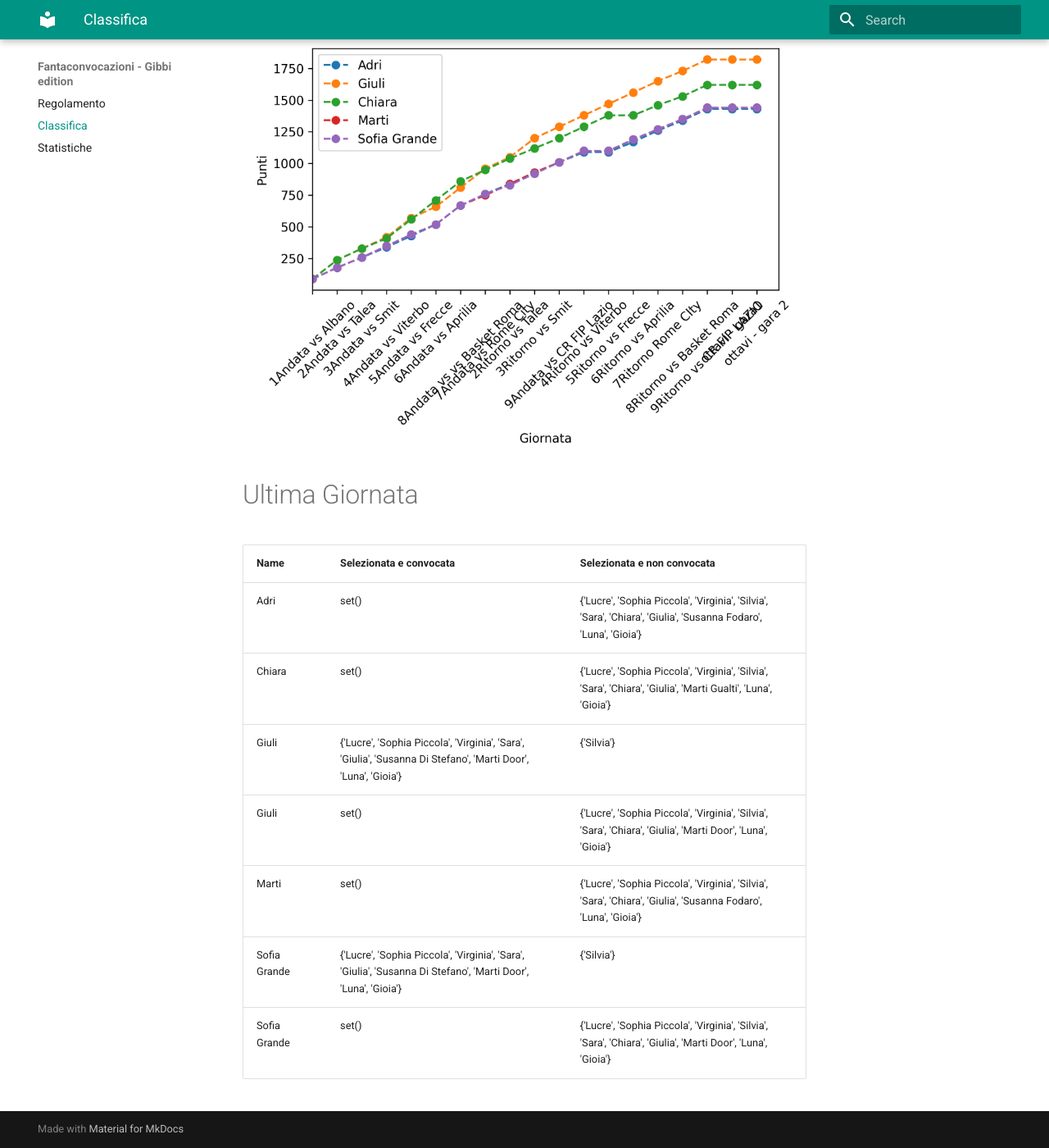
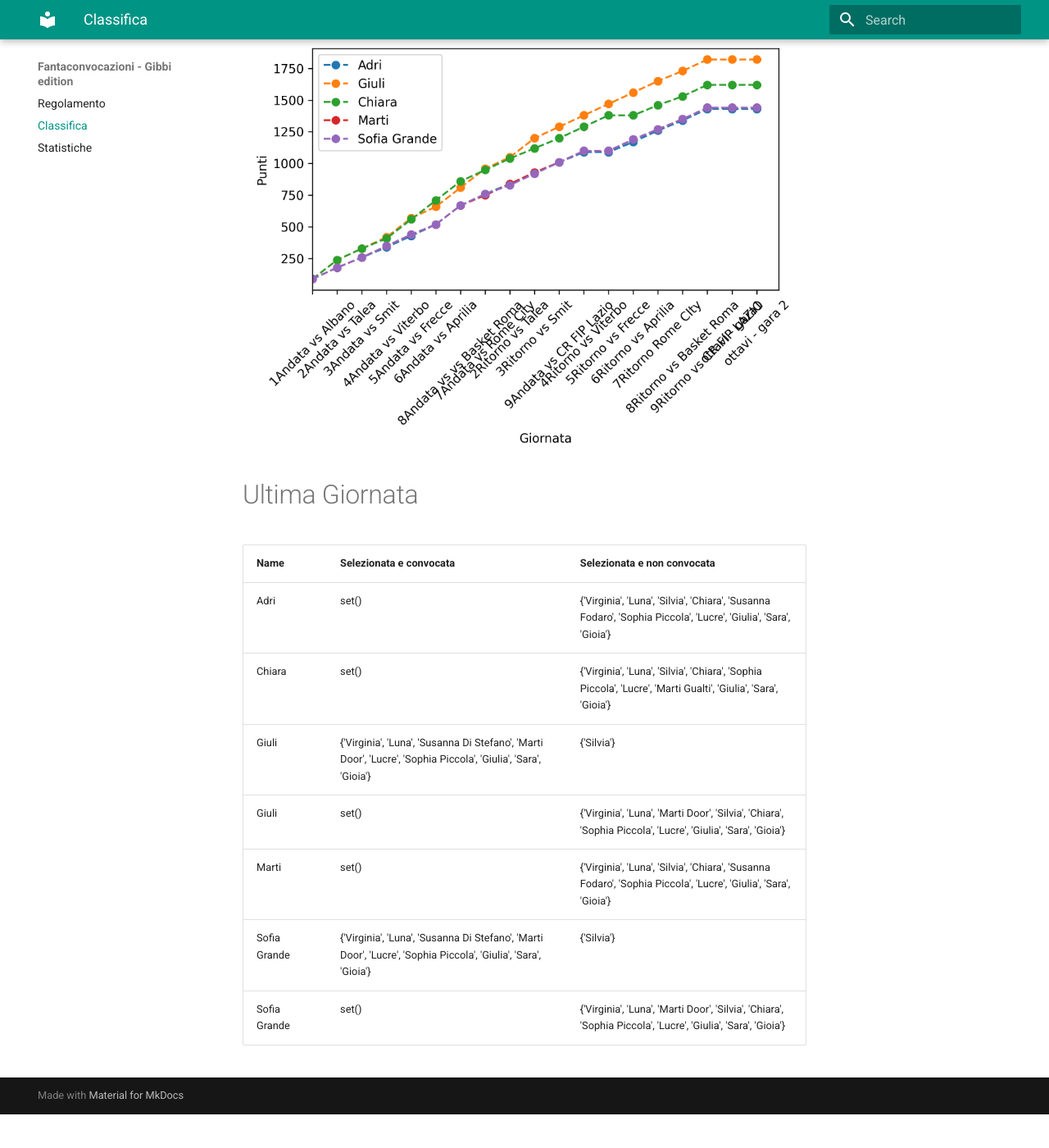
Before and after one commit to martinig94/fantagibbi, an MkDocs documentation site: the page built from docs/Classifica.md, in a window 1280 px wide and 1400 px high, scrolled down 565 px. Shown: the whole window at 82% size. Built offline with MkDocs 1.6.1 and Material for MkDocs 9.7.7, drawn with Linux system fonts in a browser that asks for light colours; after the commit the page ends 1924 px from its top, so only the background shows below that.

Commit message:
Auto-update from main.py

```diff
--- a/docs/Classifica.md
+++ b/docs/Classifica.md
@@ -18,11 +18,11 @@
 <!-- START_TABLE CORRECT -->
 | Name         | Selezionata e convocata                                                                                        | Selezionata e non convocata                                                                                      |
 |:-------------|:---------------------------------------------------------------------------------------------------------------|:-----------------------------------------------------------------------------------------------------------------|
-| Adri         | set()                                                                                                          | {'Lucre', 'Sophia Piccola', 'Virginia', 'Silvia', 'Sara', 'Chiara', 'Giulia', 'Susanna Fodaro', 'Luna', 'Gioia'} |
-| Chiara       | set()                                                                                                          | {'Lucre', 'Sophia Piccola', 'Virginia', 'Silvia', 'Sara', 'Chiara', 'Giulia', 'Marti Gualti', 'Luna', 'Gioia'}   |
-| Giuli        | {'Lucre', 'Sophia Piccola', 'Virginia', 'Sara', 'Giulia', 'Susanna Di Stefano', 'Marti Door', 'Luna', 'Gioia'} | {'Silvia'}                                                                                                       |
-| Giuli        | set()                                                                                                          | {'Lucre', 'Sophia Piccola', 'Virginia', 'Silvia', 'Sara', 'Chiara', 'Giulia', 'Marti Door', 'Luna', 'Gioia'}     |
-| Marti        | set()                                                                                                          | {'Lucre', 'Sophia Piccola', 'Virginia', 'Silvia', 'Sara', 'Chiara', 'Giulia', 'Susanna Fodaro', 'Luna', 'Gioia'} |
-| Sofia Grande | {'Lucre', 'Sophia Piccola', 'Virginia', 'Sara', 'Giulia', 'Susanna Di Stefano', 'Marti Door', 'Luna', 'Gioia'} | {'Silvia'}                                                                                                       |
-| Sofia Grande | set()                                                                                                          | {'Lucre', 'Sophia Piccola', 'Virginia', 'Silvia', 'Sara', 'Chiara', 'Giulia', 'Marti Door', 'Luna', 'Gioia'}     |
+| Adri         | set()                                                                                                          | {'Virginia', 'Luna', 'Silvia', 'Chiara', 'Susanna Fodaro', 'Sophia Piccola', 'Lucre', 'Giulia', 'Sara', 'Gioia'} |
+| Chiara       | set()                                                                                                          | {'Virginia', 'Luna', 'Silvia', 'Chiara', 'Sophia Piccola', 'Lucre', 'Marti Gualti', 'Giulia', 'Sara', 'Gioia'}   |
+| Giuli        | {'Virginia', 'Luna', 'Susanna Di Stefano', 'Marti Door', 'Lucre', 'Sophia Piccola', 'Giulia', 'Sara', 'Gioia'} | {'Silvia'}                                                                                                       |
+| Giuli        | set()                                                                                                          | {'Virginia', 'Luna', 'Marti Door', 'Silvia', 'Chiara', 'Sophia Piccola', 'Lucre', 'Giulia', 'Sara', 'Gioia'}     |
+| Marti        | set()                                                                                                          | {'Virginia', 'Luna', 'Silvia', 'Chiara', 'Susanna Fodaro', 'Sophia Piccola', 'Lucre', 'Giulia', 'Sara', 'Gioia'} |
+| Sofia Grande | {'Virginia', 'Luna', 'Susanna Di Stefano', 'Marti Door', 'Lucre', 'Sophia Piccola', 'Giulia', 'Sara', 'Gioia'} | {'Silvia'}                                                                                                       |
+| Sofia Grande | set()                                                                                                          | {'Virginia', 'Luna', 'Marti Door', 'Silvia', 'Chiara', 'Sophia Piccola', 'Lucre', 'Giulia', 'Sara', 'Gioia'}     |
 <!-- END_TABLE CORRECT -->
```
